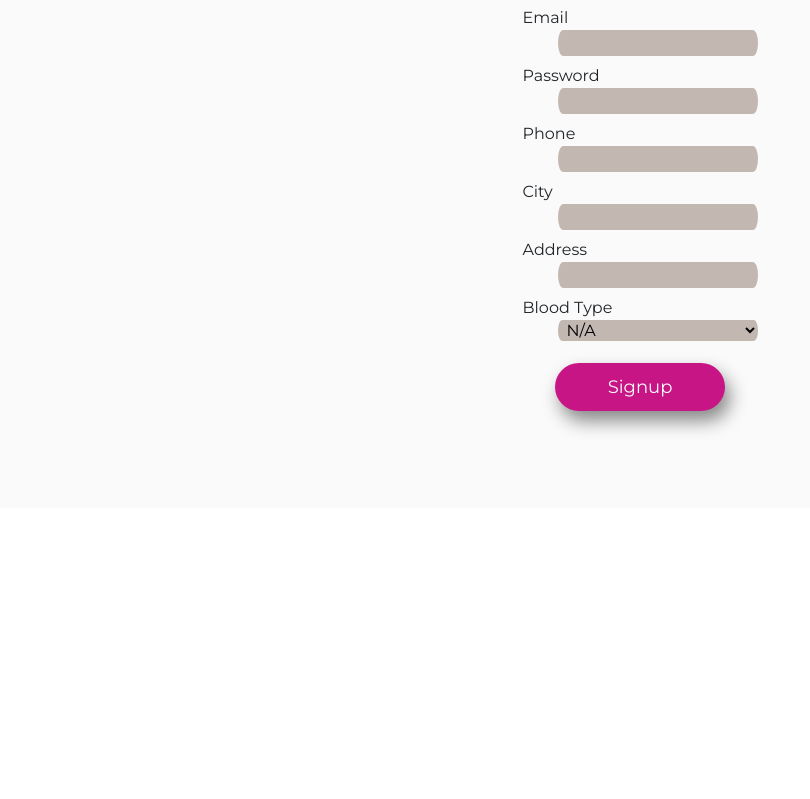
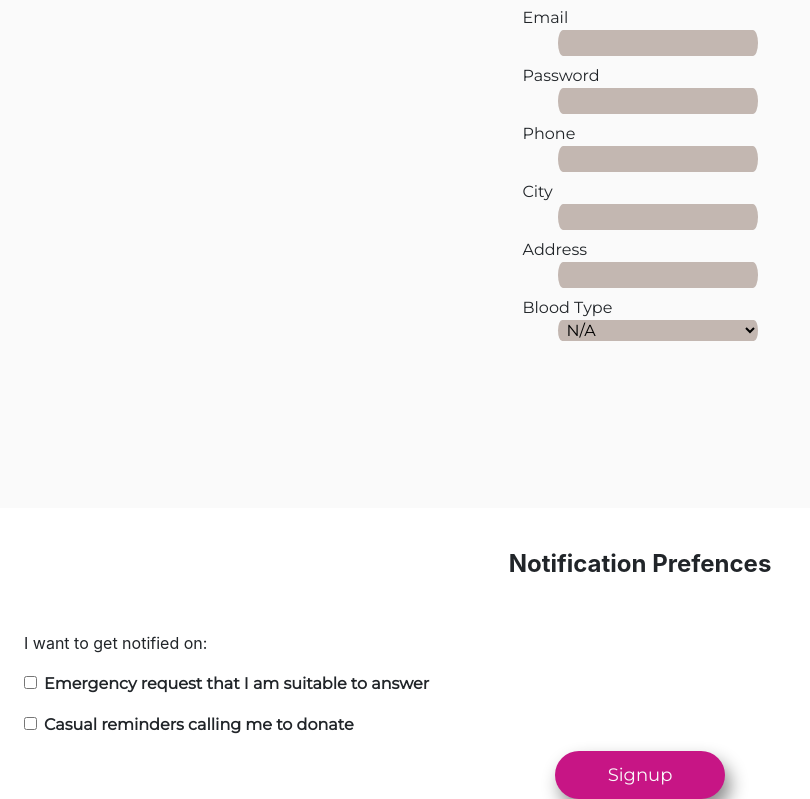
Before and after one commit to startach/ZM-BloodComponents, a React (Create React App) app in the folder client/: page /register in a window 1280 px wide. Shown: the part 302-1101 px from the top of the page, without its empty margins (0-810 px from the left). Before the commit the page ends 810 px from the top, so only its background shows below. Built offline with nearby package versions, Linux system fonts and the light colour scheme.

Commit message:
adding notifications component to register page

```diff
--- a/client/src/components/registerForm/registerForm.js
+++ b/client/src/components/registerForm/registerForm.js
@@ -3,6 +3,7 @@ import "./registerForm.css"
 import Button from '../button'
 import { useHistory } from 'react-router-dom'
 import { db, auth } from '../firebase/firebase'
+import Notifications from '../Notifications/Notifications'
 
 
 const RegisterForm = () => {
@@ -154,11 +155,15 @@ const RegisterForm = () => {
               <option value="O-">O-</option>
             </select>
           </label>
+
+        </div>
+        <div className="mx-4">
+          <Notifications />
         </div>
 
-
-        <Button type="submit" text="Signup" color='#C71585' marginTop='14px'></Button>
-
+        <div className="mb-4">
+          <Button type="submit" text="Signup" color='#C71585' marginTop='14px'></Button>
+        </div>
       </form>
 
 
```
